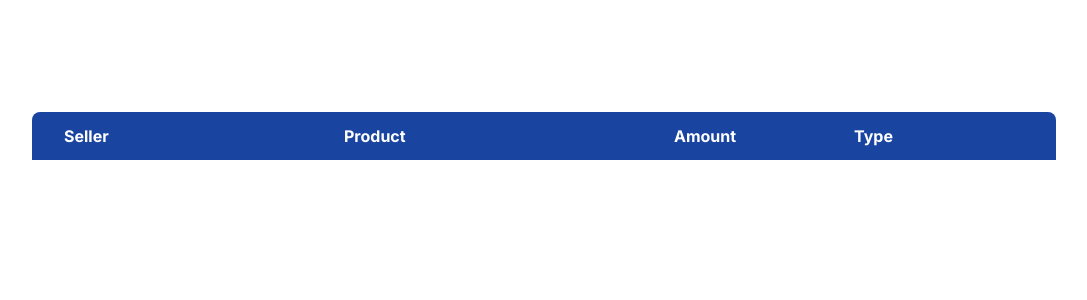
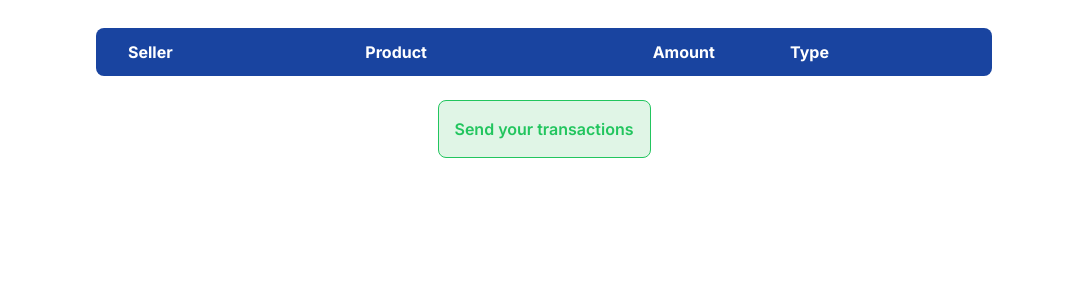
Before and after one commit to hmassareli/transactions-uploader-fullstack, a Next.js app: page /uploads in a window 1280 px wide. Shown: the top 300 px of the page, without its empty margins (96-1183 px from the left). Built offline with nearby package versions, Linux system fonts and the light colour scheme.

Commit message:
feat: add button to send transactions

```diff
--- a/src/app/uploads/page.tsx
+++ b/src/app/uploads/page.tsx
@@ -1,4 +1,5 @@
 "use client";
+import { postTransactions } from "@/services";
 import { Transaction } from "@/types";
 import { useContext } from "react";
 import { TransactionsContext } from "../../../context/context";
@@ -7,8 +8,9 @@ const UploadsPage = () => {
   const { transactions } = useContext(TransactionsContext);
 
   return (
-    <main className="flex min-h-screen flex-col items-center justify-between p-28">
-      <div className="flex flex-col items-center justify-center gap-4 w-full max-w-5xl">
+    <main className="flex min-h-screen flex-col items-center ">
+      <div className=" h-full mt-7 max-h-[700px] overflow-auto scroll w-full max-w-4xl rounded-b-lg">
+        <div className="flex flex-col items-center justify-center gap-4 w-full">
           <div className="flex gap-2 px-8 rounded-t-lg w-full justify-between font-bold bg-[#1944A0] text-white py-3">
             <p className="w-[200px] ">Seller</p>
             <p className="w-[250px] ">Product</p>
@@ -16,13 +18,15 @@ const UploadsPage = () => {
             <p className="w-[170px] ">Type</p>
           </div>
         </div>
-      <div className="bg-[#b7bbdd39] rounded-b-lg flex flex-col items-center justify-center w-full max-w-5xl ">
+        <div className="bg-[#b7bbdd39]  flex flex-col items-center justify-center w-full max-w-5xl ">
           {transactions.map((transaction: Transaction, index: number) => (
             <div
               className="odd:bg-[#b7bbdd3a] flex py-3 gap-2 px-8 w-full justify-between font-bold text-sm"
               key={index}
             >
-            <p className="w-[200px] text-[#1944A0]">{transaction.sellerName}</p>
+              <p className="w-[200px] text-[#1944A0]">
+                {transaction.sellerName}
+              </p>
               <p className="w-[250px] text-[#1944A0]">
                 {transaction.productName}
               </p>
@@ -31,6 +35,15 @@ const UploadsPage = () => {
             </div>
           ))}
         </div>
+      </div>
+      <p
+        onClick={() => {
+          postTransactions(transactions);
+        }}
+        className="border mt-6 border-green-500 cursor-pointer rounded-lg text-green-500 font-semibold bg-[#4dc76d2c] p-4"
+      >
+        Send your transactions
+      </p>
     </main>
   );
 };
```
Lines whose indentation alone changed are shown as unchanged.
